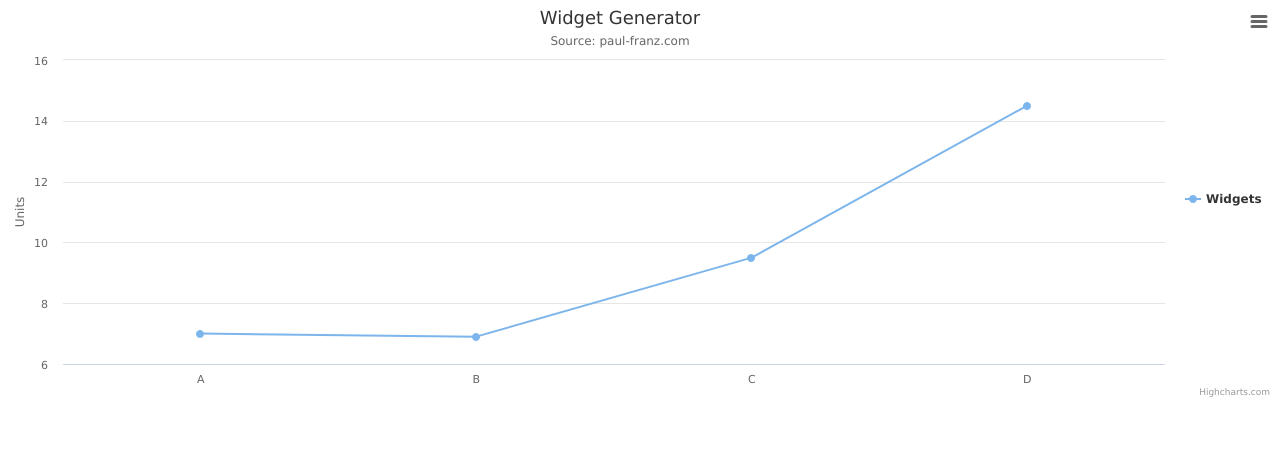
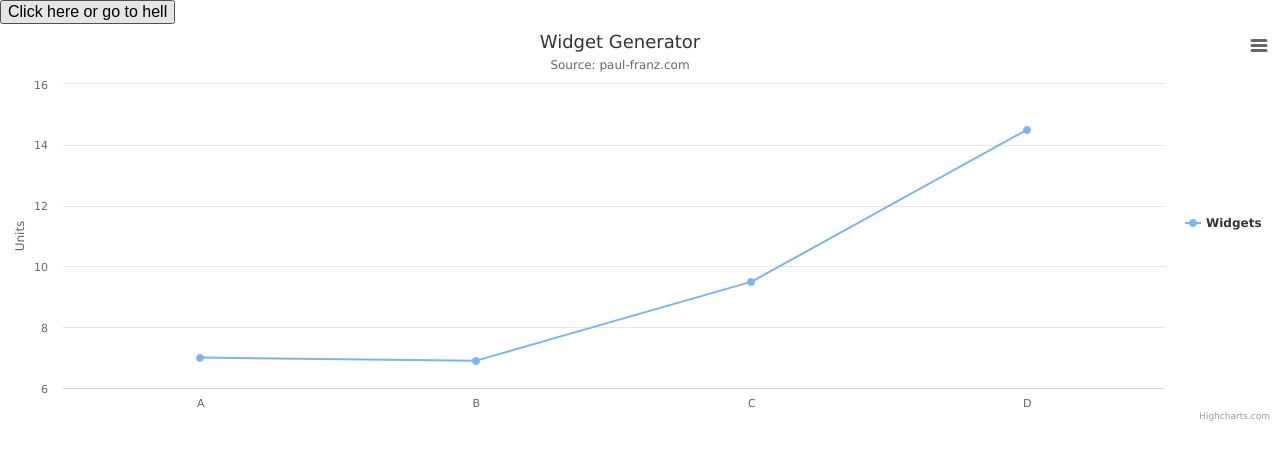
Before and after one commit to jsc-mentor/advanced-charts, a plain HTML site: page liney.html in a window 1280 px wide. Drawn offline with nearby package versions, Linux system fonts and the light colour scheme.

Commit message:
button add

```diff
--- a/liney.html
+++ b/liney.html
@@ -21,6 +21,7 @@
 <body>
 
   <!-- Chart render container -->
+  <button id="button">Click here or go to hell</button>
   <div id="hcContainer"></div>
 
   <!-- Load jQuery -->
```
Also changed, not shown: 2 other files.
